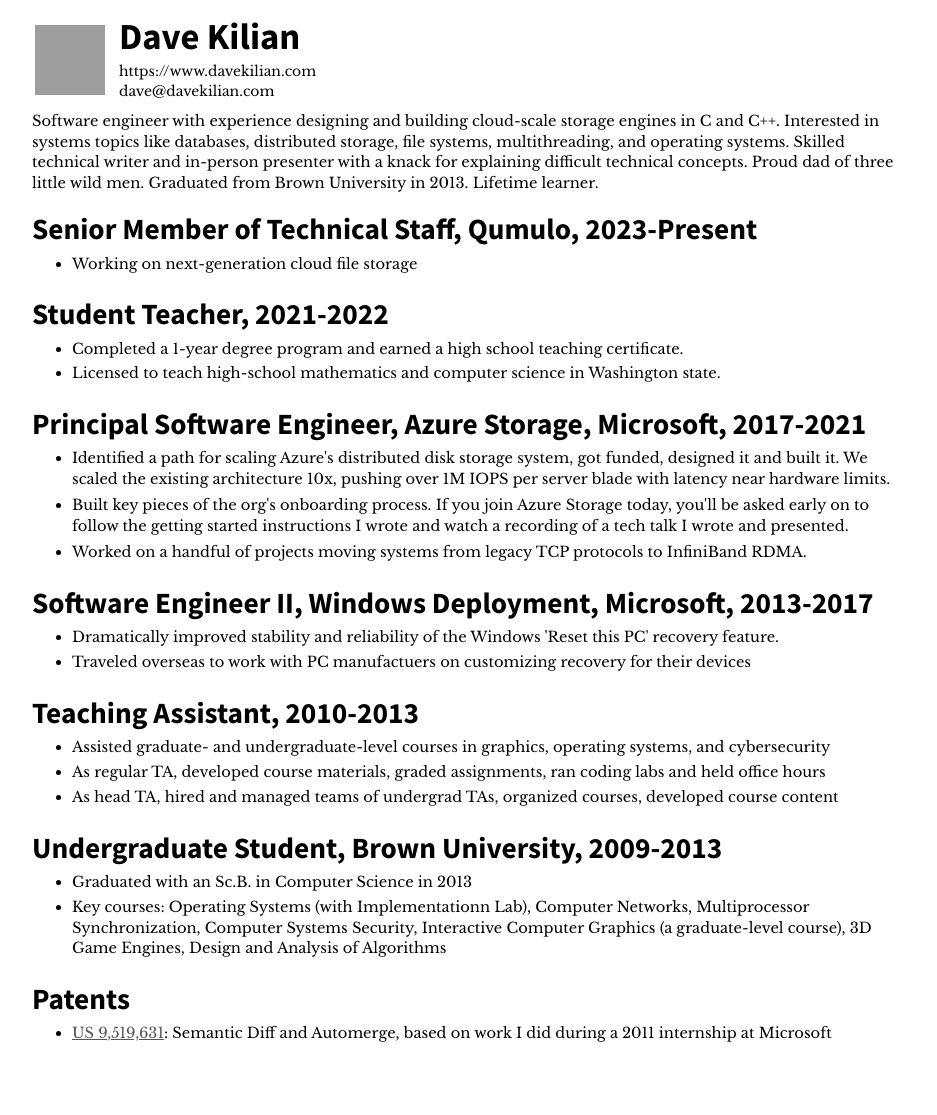
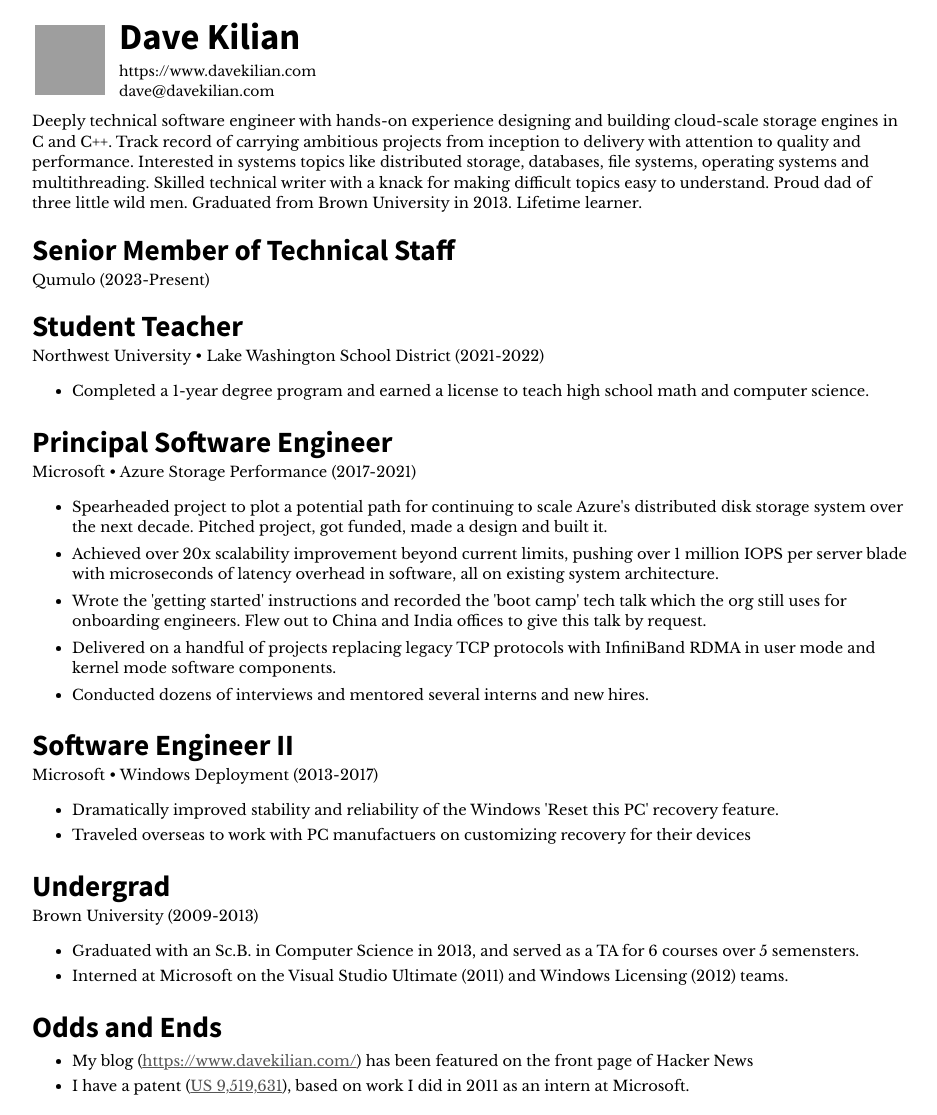
Before and after one commit to davekilian/davekilian.github.com, a Jekyll site: the page resume.html, which Jekyll copies as it is, in a window 1280 px wide. Shown: the whole page, without its empty margins (168-1105 px from the left). Built offline with Jekyll 4.4.1, drawn with Linux system fonts in a browser that asks for light colours; before the commit the page ends 1063 px from its top, so only the background shows below that; grey boxes are pictures that could not be loaded.

Commit message:
Further improvements to resume

```diff
--- a/resume.html
+++ b/resume.html
@@ -62,107 +62,64 @@
 				</td>
 			</tr></table>
             <p style="margin-top: 0">
-            Software engineer with experience designing and building cloud-scale storage engines in C and C++.
-            Interested in systems topics like databases, distributed storage, file systems, multithreading, and operating systems.
-            Skilled technical writer and in-person presenter with a knack for explaining difficult technical concepts.
+            Deeply technical software engineer with hands-on experience designing and building cloud-scale storage engines in C and C++.
+            Track record of carrying ambitious projects from inception to delivery with attention to quality and performance.
+            Interested in systems topics like distributed storage, databases, file systems, operating systems and multithreading.
+            Skilled technical writer with a knack for making difficult topics easy to understand.
             Proud dad of three little wild men.
             Graduated from Brown University in 2013.
             Lifetime learner.
             </p>
 
 			<!-- Work Experience -->
-            <!-- <h2>Work Experience</h2> -->
+            <h2>Senior Member of Technical Staff</h2>
+            <p style="margin-top: 0">Qumulo (2023-Present)</p>
 
-            <h2>Senior Member of Technical Staff, Qumulo, 2023-Present</h2>
-
+            <h2>Student Teacher</h2>
+            <p style="margin-top: 0">Northwest University &#x2022; Lake Washington School District (2021-2022)</p>
             <ul>
-                <li>Working on next-generation cloud file storage</li>
+                <li>Completed a 1-year degree program and earned a license to teach high school math and computer science.</li>
             </ul>
 
-            <h2>Student Teacher, 2021-2022</h2>
-
+			<h2>Principal Software Engineer</h2>
+            <p style="margin-top: 0">Microsoft &#x2022; Azure Storage Performance (2017-2021)</p>
             <ul>
-                <li>Completed a 1-year degree program and earned a high school teaching certificate.</li>
-                <li>Licensed to teach high-school mathematics and computer science in Washington state.</li>
+                <li style="margin-bottom: 0.1em">
+                    Spearheaded project to plot a potential path for continuing to scale Azure's distributed disk storage system over the next decade.
+                    Pitched project, got funded, made a design and built it.</li>
+                <li style="margin-bottom: 0.1em">
+                    Achieved over 20x scalability improvement beyond current limits, pushing over 1 million IOPS per server blade with
+                    microseconds of latency overhead in software, all on existing system architecture.</li>
+                <li style="margin-bottom: 0.1em">
+                    Wrote the 'getting started' instructions and recorded the 'boot camp' tech talk which the org still uses for onboarding engineers.
+                    Flew out to China and India offices to give this talk by request.</li>
+                <li style="margin-bottom: 0.1em">
+                    Delivered on a handful of projects replacing legacy TCP protocols with InfiniBand RDMA in user mode and kernel mode software
+                    components.</li>
+                <li style="margin-bottom: 0.1em">
+                    Conducted dozens of interviews and mentored several interns and new hires.</li>
             </ul>
 
-			<h2>Principal Software Engineer, Azure Storage, Microsoft, 2017-2021</h2>
-
-            <ul>
-                <li style="margin-bottom: 0.1em">
-                    Identified a path for scaling Azure's distributed disk storage system, got funded, designed it and built it.
-                    We scaled the existing architecture 10x, pushing over 1M IOPS per server blade with latency near hardware limits.</li>
-                <li style="margin-bottom: 0.1em">
-                    Built key pieces of the org's onboarding process. If you join Azure Storage today, you'll be asked early on to follow
-                    the getting started instructions I wrote and watch a recording of a tech talk I wrote and presented.</li>
-                <li>Worked on a handful of projects moving systems from legacy TCP protocols to InfiniBand RDMA.</li>
-            </ul>
-
-			<h2>Software Engineer II, Windows Deployment, Microsoft, 2013-2017</h2>
-
+			<h2>Software Engineer II</h2>
+            <p style="margin-top: 0">Microsoft &#x2022; Windows Deployment (2013-2017)</p>
             <ul>
                 <li>Dramatically improved stability and reliability of the Windows 'Reset this PC' recovery feature.</li>
                 <li>Traveled overseas to work with PC manufactuers on customizing recovery for their devices</li>
             </ul>
 
-			<h2>Teaching Assistant, 2010-2013</h2>
+            <h2>Undergrad</h2>
+            <p style="margin-top: 0">Brown University (2009-2013)</p>
             <ul>
-                <li>Assisted graduate- and undergraduate-level courses in graphics, operating systems, and cybersecurity</li>
-                <li>As regular TA, developed course materials, graded assignments, ran coding labs and held office hours</li>
-                <li>As head TA, hired and managed teams of undergrad TAs, organized courses, developed course content</li>
-			</ul>
-
-			<h2>Undergraduate Student, Brown University, 2009-2013</h2>
-            <ul>
-                <li>Graduated with an Sc.B. in Computer Science in 2013</li>
-                <li>Key courses: Operating Systems (with Implementationn Lab), Computer Networks, Multiprocessor Synchronization,
-                    Computer Systems Security, Interactive Computer Graphics (a graduate-level course),
-                    3D Game Engines, Design and Analysis of Algorithms
-                </li>
-			</ul>
-
-            <h2>Patents</h2>
-            <ul>
-                <li><a href="http://patft.uspto.gov/netacgi/nph-Parser?Sect2=PTO1&Sect2=HITOFF&p=1&u=/netahtml/PTO/search-bool.html&r=1&f=G&l=50&d=PALL&RefSrch=yes&Query=PN/9519631">US 9,519,631</a>: Semantic Diff and Automerge,
-                    based on work I did during a 2011 internship at Microsoft</li>
+                <li>Graduated with an Sc.B. in Computer Science in 2013, and served as a TA for 6 courses over 5 semensters.</li>
+                <li>Interned at Microsoft on the Visual Studio Ultimate (2011) and Windows Licensing (2012) teams.</li>
             </ul>
 
-			<!-- Technologies -->
-            <!--
-			<h2>Technology Experience</h2>
-
-            <p><b>Most recently:</b> C/C++, Windows Driver Model, InfiniBand RDMA, B-Trees and Log-Structured Merge.
-            These are all still top of mind.</p>
-
-            <p><b>In the past:</b> OpenGL, Qt, Python, Java, Linux shells, C#, HTML, CSS, JavaScript, PHP, SQL.
-            I have used these for nontrivial projects in the past, but it's been a while.</p>
-            -->
-
-			<!-- Education -->
-            <!--
-			<h2 style="page-break-before: always">Education</h2>
-            <p>I graduated from Brown University in 2013 with a B.S. in Computer Science, with a 3.8 GPA.
-            Relevant coursework:</p>
-			<ul style="list-style-type: none">
-                <li>Software System Design</li>
-                <li>Computer Networks</li>
-                <li>Introduction to Multiprocessor Synchronization</li>
-				<li>3D Game Engines</li>
-				<li>Design and Analysis of Algorithms</li>
-				<li>Introduction to Computational Linguistics</li>
-				<li>Operating Systems</li>
-                <li>Operating Systems Implementation Lab</li>
-				<li>Models of Computation</li>
-				<li>Interactive Computer Graphics (Graduate-level)</li>
-				<li>Introduction to Computer Systems Security</li>
-				<li>Introduction to Android Game Development</li>
-				<li>Introduction to Computer Graphics</li>
-				<li>Introduction to Computer Systems</li>
-				<li>The Matrix in Computer Science (Linear Algebra)</li>
-				<li>Introduction to Software Engineering</li>
-				<li>Discrete Structures and Probability</li>
-			</ul>
-            -->
+            <h2>Odds and Ends</h2>
+            <ul>
+                <li>My blog (<a href="https://www.davekilian.com/">https://www.davekilian.com/</a>) has been featured on the front page of Hacker News</li>
+                <li>I have a patent (<a href="https://image-ppubs.uspto.gov/dirsearch-public/print/downloadPdf/9519631">US 9,519,631</a>),
+                    based on work I did in 2011 as an intern at Microsoft.</li>
+            </ul>
 
 			<!-- Footer -->
             <!--
```
Also changed, not shown: 1 other file.
